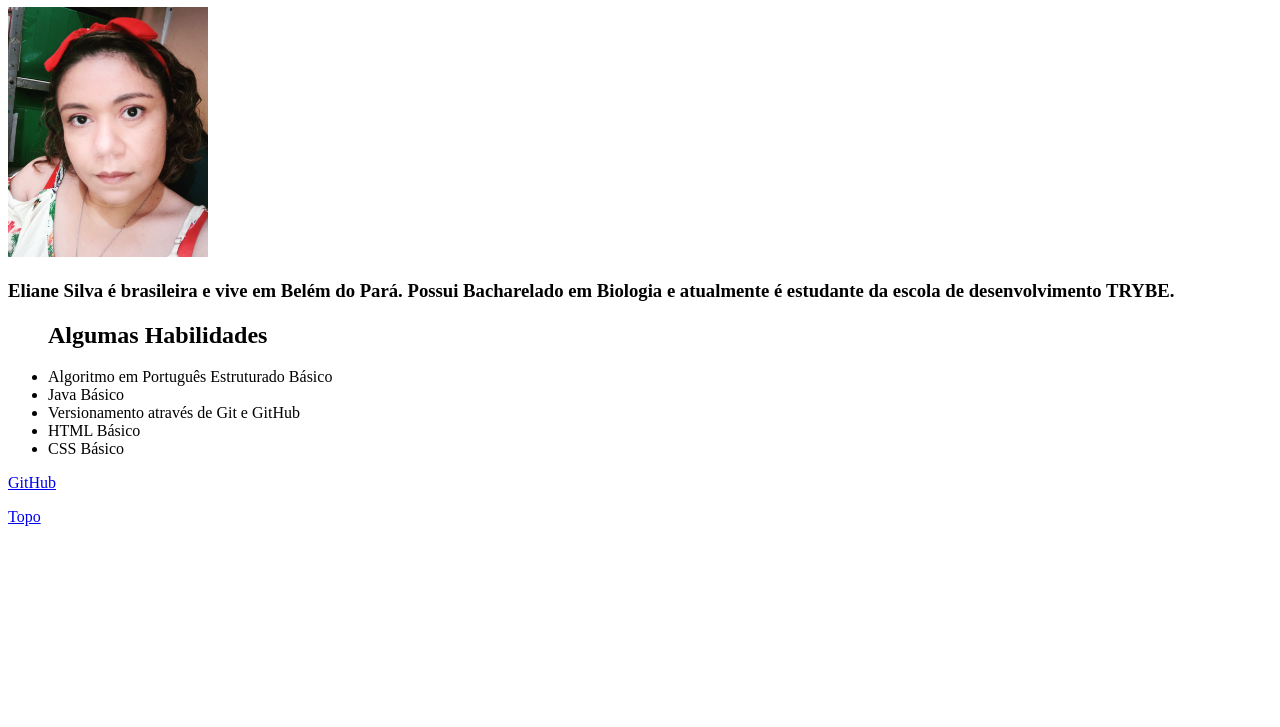
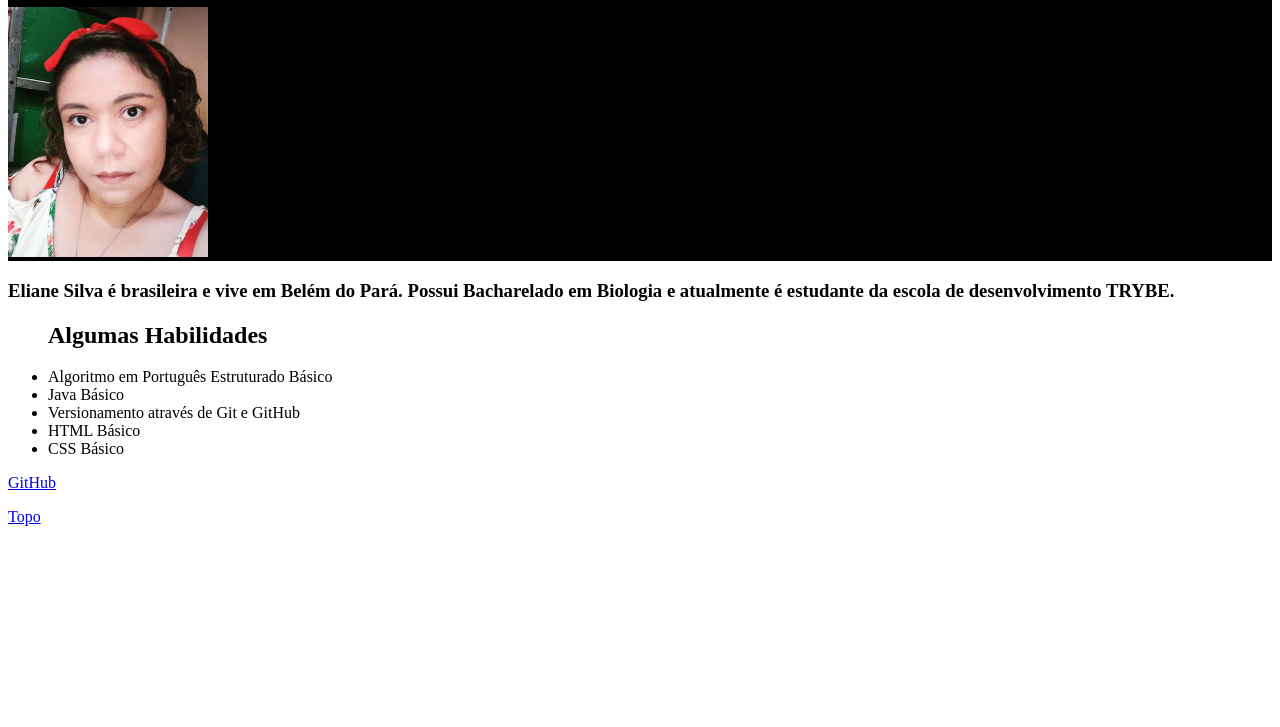
Before and after one commit to Lilys-prog/Portf-lio, a plain HTML site: page index.html in a window 1280 px wide. Shown: the part 73-800 px from the top of the page. Drawn offline with Linux system fonts and the light colour scheme.

Commit message:
adiciona header e cor de background

```diff
--- a/index.html
+++ b/index.html
@@ -3,11 +3,15 @@
 <head>
   <meta charset="UTF-8">
   <title>Lily Silva - DEV</title>
+  <link rel="stylesheet" href="style.css">
 </head>
 <body>
-  <h1 id="topo">Eliane Silva</h1>
-  <img src="eu.jpg" width="200px" alt="Foto de Eliane
-  Silva">
+  <header class="head">
+    <h1 id="topo">Eliane Silva</h1>
+    <img src="eu.jpg" width="200px" alt="Foto de Eliane
+    Silva">
+  </header>
+
   <h3>Eliane Silva é brasileira e vive em Belém do Pará. Possui Bacharelado em Biologia e atualmente é estudante da escola de desenvolvimento TRYBE.</h3>
   <ul><h2>Algumas Habilidades</h2>
     <li>Algoritmo em Português Estruturado Básico</li>
--- a/style.css
+++ b/style.css
@@ -0,0 +1,4 @@
+.head {
+  background-color: black;
+  color: white;
+}
```
